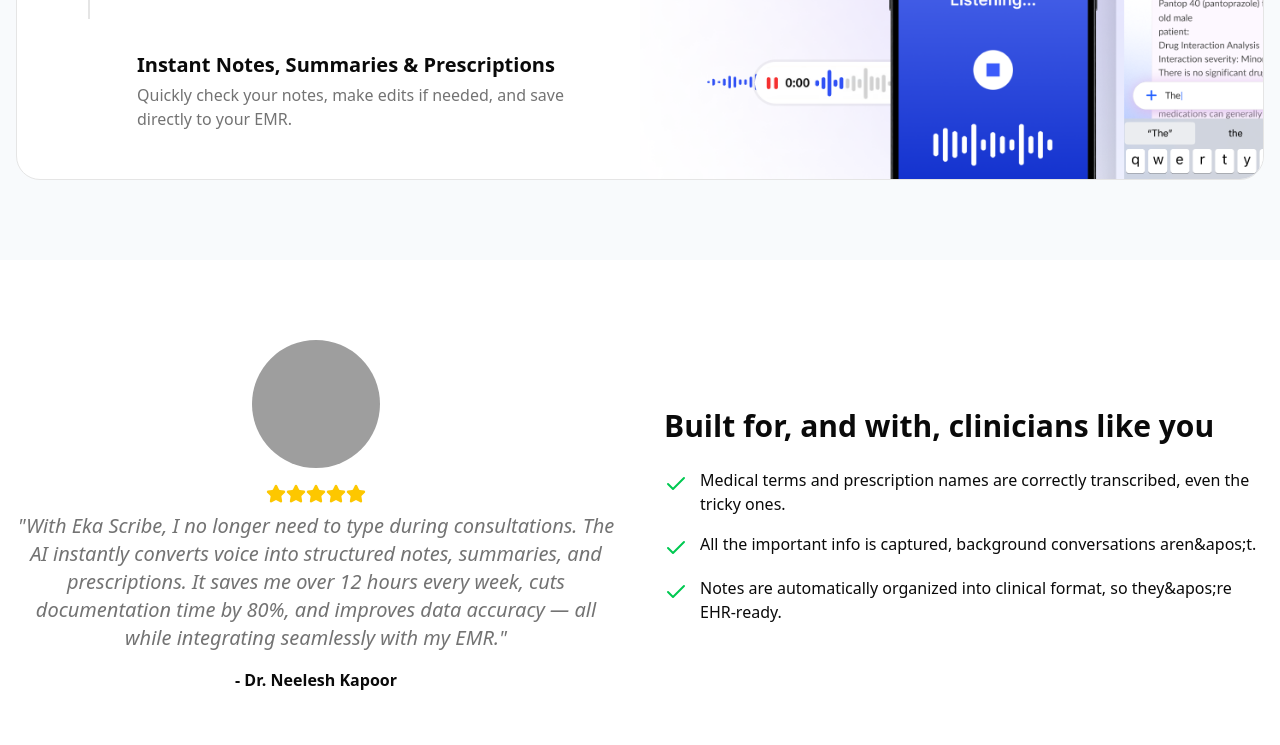
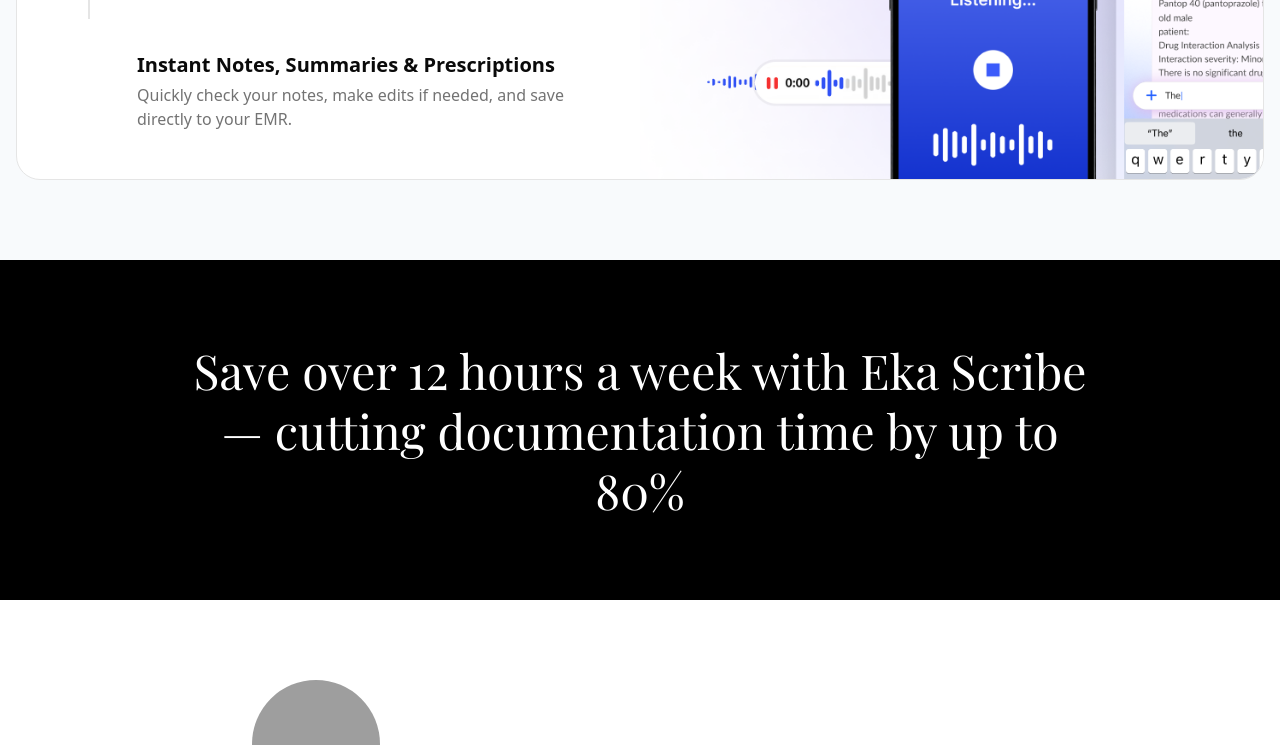
Before and after one commit to jayrajak-ui/scribe, a Next.js app: page / in a window 1280 px wide. Shown: the part 1711-2456 px from the top of the page. Built offline with nearby package versions, Linux system fonts and the light colour scheme; grey boxes are pictures that could not be loaded; a web font is replaced by a local one.

Commit message:
com 41 - value proposition

```diff
--- a/src/app/page.tsx
+++ b/src/app/page.tsx
@@ -2,6 +2,7 @@
 import { Button } from "@/components/ui/button";
 import { LogoMarquee } from "@/components/LogoMarquee";
 import { HowItWorks } from "@/components/HowItWorks";
+import { ValueProposition } from "@/components/ValueProposition";
 import { AccuracySection } from "@/components/AccuracySection";
 import { DataSecurity } from "@/components/DataSecurity";
 import { Pricing } from "@/components/Pricing";
@@ -52,6 +53,7 @@
 
       <LogoMarquee />
       <HowItWorks />
+      <ValueProposition />
       <AccuracySection />
       <DataSecurity />
       <Pricing />
--- /dev/null
+++ b/src/components/ValueProposition.tsx
@@ -0,0 +1,18 @@
+// src/components/ValueProposition.tsx
+
+import React from 'react';
+
+export const ValueProposition = () => {
+  return (
+    // We use a dark background to make the text stand out, similar to the design
+    <section className="bg-black py-20 px-4">
+      <div className="container mx-auto text-center max-w-4xl">
+        <h1 className="text-4xl md:text-5xl font-serif leading-tight text-white">
+          Save over <span className="text-primary-500">12 hours a week</span> with Eka Scribe
+          <br />
+          — cutting documentation time by <span className="text-primary-500">up to 80%</span>
+        </h1>
+      </div>
+    </section>
+  );
+};
```
